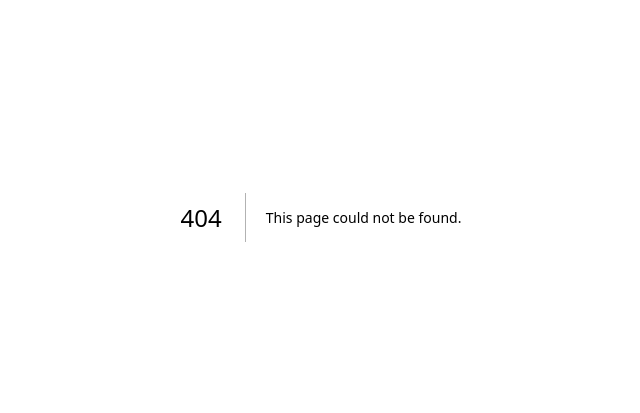
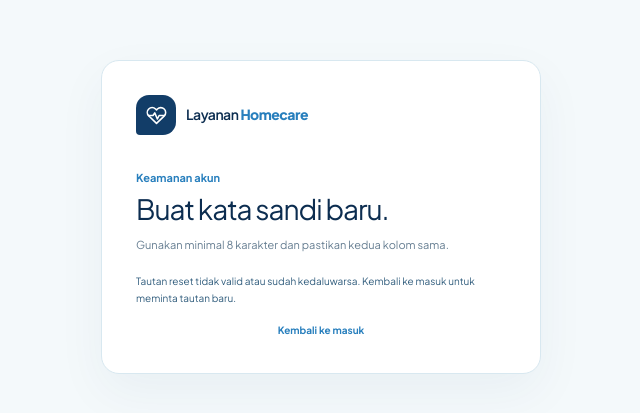
Before and after one commit to Anakkucing7/homcare, a Next.js app: page /atur-kata-sandi in a window 1280 px wide. Before the commit this address had no page. Shown: the part 183-596 px from the top of the page, without its empty margins (319-959 px from the left). Built offline with nearby package versions, Linux system fonts and the light colour scheme; no server answers.

Commit message:
Add account password recovery flow

```diff
--- /dev/null
+++ b/app/atur-kata-sandi/page.tsx
@@ -0,0 +1,6 @@
+import { PasswordResetForm } from "../../components/password-reset-form";
+import { isSupabaseConfigured } from "../../lib/supabase/config";
+
+export default function ResetPasswordPage() {
+  return <PasswordResetForm configured={isSupabaseConfigured} />;
+}
--- a/app/globals.css
+++ b/app/globals.css
@@ -271,10 +271,12 @@ button:focus-visible, a:focus-visible, input:focus-visible, textarea:focus-visib
 .auth-form input { width: 100%; min-height: 43px; padding: 9px 11px; border: 1px solid #d5e4ec; border-radius: 8px; color: var(--navy); background: white; font-size: 11px; font-weight: 500; }
 .auth-form input::placeholder { color: #9aabba; }
 .auth-form .auth-submit { margin-top: 2px; }
+.auth-inline-link { justify-self: end; padding: 0; border: 0; color: var(--blue); background: transparent; cursor: pointer; font-size: 10px; font-weight: 700; }
 .auth-submit:disabled { cursor: wait; opacity: .75; }
 .auth-notice { margin: 0; color: #315d7d; font-size: 10px; line-height: 1.65; }
 .auth-switch-copy, .auth-owner-note { margin: 16px 0 0; color: var(--muted); font-size: 10px; text-align: center; }
 .auth-switch-copy button { padding: 0; border: 0; color: var(--blue); background: transparent; cursor: pointer; font-size: inherit; font-weight: 700; }
+.auth-switch-copy a { color: var(--blue); font-weight: 700; }
 .auth-owner-note { margin-top: 17px; }
 .auth-setup-note { margin-top: 18px; padding: 13px; display: grid; gap: 5px; border-radius: 9px; color: #57758c; background: var(--ice); font-size: 10px; line-height: 1.65; }
 .auth-setup-note b { color: var(--navy); }
--- a/components/auth-panel.tsx
+++ b/components/auth-panel.tsx
@@ -10,6 +10,7 @@ export function AuthPanel({ configured }: { configured: boolean }) {
   const router = useRouter();
   const [role, setRole] = useState<"user" | "owner">("user");
   const [registering, setRegistering] = useState(false);
+  const [resetting, setResetting] = useState(false);
   const [busy, setBusy] = useState(false);
   const [notice, setNotice] = useState("");
 
@@ -46,6 +47,14 @@ export function AuthPanel({ configured }: { configured: boolean }) {
       return;
     }
 
+    if (resetting) {
+      const { error } = await supabase.auth.resetPasswordForEmail(email, {
+        redirectTo: `${window.location.origin}/auth/callback?next=/atur-kata-sandi`,
+      });
+      setBusy(false);
+      return setNotice(error ? error.message : "Tautan untuk membuat kata sandi baru telah dikirim. Periksa email Anda.");
+    }
+
     const { data: result, error } = await supabase.auth.signInWithPassword({ email, password });
     if (error) { setBusy(false); return setNotice("Email atau kata sandi tidak cocok."); }
     const { data: profile, error: profileError } = await supabase.from("profiles").select("role").eq("id", result.user.id).maybeSingle();
@@ -68,23 +77,25 @@ export function AuthPanel({ configured }: { configured: boolean }) {
     <section className="auth-card" aria-labelledby="auth-title">
       <Link className="auth-brand" href="/"><span className="brand-mark"><Icon name="heart" /></span><span className="brand-name">Layanan <b>Homecare</b></span></Link>
       <p className="section-kicker">Akun Homecare</p>
-      <h1 id="auth-title">{registering ? "Buat akun pasien." : role === "owner" ? "Masuk sebagai owner." : "Selamat datang kembali."}</h1>
-      <p className="auth-description">{registering ? "Simpan data kontak Anda untuk reservasi berikutnya." : role === "owner" ? "Masuk dengan akun owner yang telah diaktifkan." : "Masuk untuk mengisi data reservasi secara otomatis."}</p>
-      <div className="auth-role-switch" aria-label="Jenis akun">
+      <h1 id="auth-title">{resetting ? "Atur ulang kata sandi." : registering ? "Buat akun pasien." : role === "owner" ? "Masuk sebagai owner." : "Selamat datang kembali."}</h1>
+      <p className="auth-description">{resetting ? "Kami akan mengirim tautan aman ke email Anda untuk membuat kata sandi baru." : registering ? "Simpan data kontak Anda untuk reservasi berikutnya." : role === "owner" ? "Masuk dengan akun owner yang telah diaktifkan." : "Masuk untuk mengisi data reservasi secara otomatis."}</p>
+      {!resetting && <div className="auth-role-switch" aria-label="Jenis akun">
         <button type="button" className={role === "user" ? "active" : ""} aria-pressed={role === "user"} onClick={() => { setRole("user"); setRegistering(false); setNotice(""); }}>Pasien</button>
         <button type="button" className={role === "owner" ? "active" : ""} aria-pressed={role === "owner"} onClick={() => { setRole("owner"); setRegistering(false); setNotice(""); }}>Owner</button>
-      </div>
+      </div>}
       {!configured ? <div className="auth-setup-note"><b>Project Supabase belum tersambung.</b><span>Buat project, isi URL dan publishable key di file lokal <code>.env.local</code>, lalu jalankan langkah SQL pada panduan setup.</span></div> : <form className="auth-form" onSubmit={submit}>
         {registering && role === "user" && <label>Nama lengkap<input name="name" autoComplete="name" required maxLength={100} placeholder="Nama Anda" /></label>}
         {registering && role === "user" && <label>Nomor WhatsApp<input name="phone" type="tel" inputMode="tel" autoComplete="tel" required placeholder="0812 3456 7890" /></label>}
         <label>Email<input name="email" type="email" autoComplete="email" required placeholder="nama@email.com" /></label>
-        <label>Kata sandi<input name="password" type="password" autoComplete={registering ? "new-password" : "current-password"} required minLength={8} placeholder="Minimal 8 karakter" /></label>
+        {!resetting && <label>Kata sandi<input name="password" type="password" autoComplete={registering ? "new-password" : "current-password"} required minLength={8} placeholder="Minimal 8 karakter" /></label>}
+        {!registering && !resetting && <button className="auth-inline-link" type="button" onClick={() => { setResetting(true); setNotice(""); }}>Lupa kata sandi?</button>}
         {notice && <p className="auth-notice" role="status">{notice}</p>}
-        <button className="button button-primary auth-submit" disabled={busy} type="submit">{busy ? "Memproses…" : registering ? "Buat akun" : "Masuk"}<Icon name="arrow" /></button>
+        <button className="button button-primary auth-submit" disabled={busy} type="submit">{busy ? "Memproses…" : resetting ? "Kirim tautan reset" : registering ? "Buat akun" : "Masuk"}<Icon name="arrow" /></button>
       </form>}
-      {configured && role === "user" && <p className="auth-switch-copy">{registering ? "Sudah punya akun?" : "Belum punya akun?"} <button type="button" onClick={() => { setRegistering(!registering); setNotice(""); }}>{registering ? "Masuk" : "Daftar gratis"}</button></p>}
-      {role === "owner" && <p className="auth-owner-note">Akses owner hanya diberikan oleh pemilik project.</p>}
-      <Link className="auth-guest-link" href="/reservasi">Lanjut reservasi tanpa akun <Icon name="arrow" /></Link>
+      {resetting && <p className="auth-switch-copy"><button type="button" onClick={() => { setResetting(false); setNotice(""); }}>Kembali ke masuk</button></p>}
+      {configured && !resetting && role === "user" && <p className="auth-switch-copy">{registering ? "Sudah punya akun?" : "Belum punya akun?"} <button type="button" onClick={() => { setRegistering(!registering); setNotice(""); }}>{registering ? "Masuk" : "Daftar gratis"}</button></p>}
+      {!resetting && role === "owner" && <p className="auth-owner-note">Akses owner hanya diberikan oleh pemilik project.</p>}
+      {!resetting && <Link className="auth-guest-link" href="/reservasi">Lanjut reservasi tanpa akun <Icon name="arrow" /></Link>}
     </section>
   </main>;
 }
--- /dev/null
+++ b/components/password-reset-form.tsx
@@ -0,0 +1,68 @@
+"use client";
+
+import { useEffect, useState } from "react";
+import Link from "next/link";
+import { createClient } from "../lib/supabase/client";
+import { Icon } from "./icons";
+
+export function PasswordResetForm({ configured }: { configured: boolean }) {
+  const [ready, setReady] = useState(false);
+  const [hasSession, setHasSession] = useState(false);
+  const [busy, setBusy] = useState(false);
+  const [notice, setNotice] = useState("");
+  const [complete, setComplete] = useState(false);
+
+  useEffect(() => {
+    if (!configured) {
+      setReady(true);
+      return;
+    }
+    let active = true;
+    createClient().auth.getUser()
+      .then(({ data, error }) => {
+        if (!active) return;
+        setHasSession(!error && Boolean(data.user));
+      })
+      .catch(() => { if (active) setHasSession(false); })
+      .finally(() => { if (active) setReady(true); });
+    return () => { active = false; };
+  }, []);
+
+  async function submit(event: React.FormEvent<HTMLFormElement>) {
+    event.preventDefault();
+    setBusy(true);
+    setNotice("");
+    const data = new FormData(event.currentTarget);
+    const password = String(data.get("password") ?? "");
+    if (password !== data.get("confirmPassword")) {
+      setBusy(false);
+      return setNotice("Kata sandi dan konfirmasi belum sama.");
+    }
+
+    const supabase = createClient();
+    const { error } = await supabase.auth.updateUser({ password });
+    if (error) {
+      setBusy(false);
+      return setNotice(error.message);
+    }
+    await supabase.auth.signOut();
+    setComplete(true);
+    setBusy(false);
+  }
+
+  return <main className="auth-page">
+    <section className="auth-card" aria-labelledby="reset-title">
+      <Link className="auth-brand" href="/"><span className="brand-mark"><Icon name="heart" /></span><span className="brand-name">Layanan <b>Homecare</b></span></Link>
+      <p className="section-kicker">Keamanan akun</p>
+      <h1 id="reset-title">{complete ? "Kata sandi berhasil diubah." : "Buat kata sandi baru."}</h1>
+      <p className="auth-description">{complete ? "Silakan masuk kembali menggunakan kata sandi baru Anda." : "Gunakan minimal 8 karakter dan pastikan kedua kolom sama."}</p>
+      {!configured ? <div className="auth-setup-note"><b>Project Supabase belum tersambung.</b><span>Coba lagi setelah koneksi Supabase dikonfigurasi.</span></div> : !ready ? <p className="auth-notice" role="status">Memeriksa tautan reset…</p> : complete ? <Link className="button button-primary auth-submit" href="/masuk">Kembali ke masuk <Icon name="arrow" /></Link> : !hasSession ? <p className="auth-notice" role="status">Tautan reset tidak valid atau sudah kedaluwarsa. Kembali ke masuk untuk meminta tautan baru.</p> : <form className="auth-form" onSubmit={submit}>
+        <label>Kata sandi baru<input name="password" type="password" autoComplete="new-password" required minLength={8} placeholder="Minimal 8 karakter" /></label>
+        <label>Ulangi kata sandi<input name="confirmPassword" type="password" autoComplete="new-password" required minLength={8} placeholder="Ketik ulang kata sandi" /></label>
+        {notice && <p className="auth-notice" role="status">{notice}</p>}
+        <button className="button button-primary auth-submit" disabled={busy} type="submit">{busy ? "Menyimpan…" : "Simpan kata sandi baru"}<Icon name="arrow" /></button>
+      </form>}
+      {!complete && <p className="auth-switch-copy"><Link href="/masuk">Kembali ke masuk</Link></p>}
+    </section>
+  </main>;
+}
```
